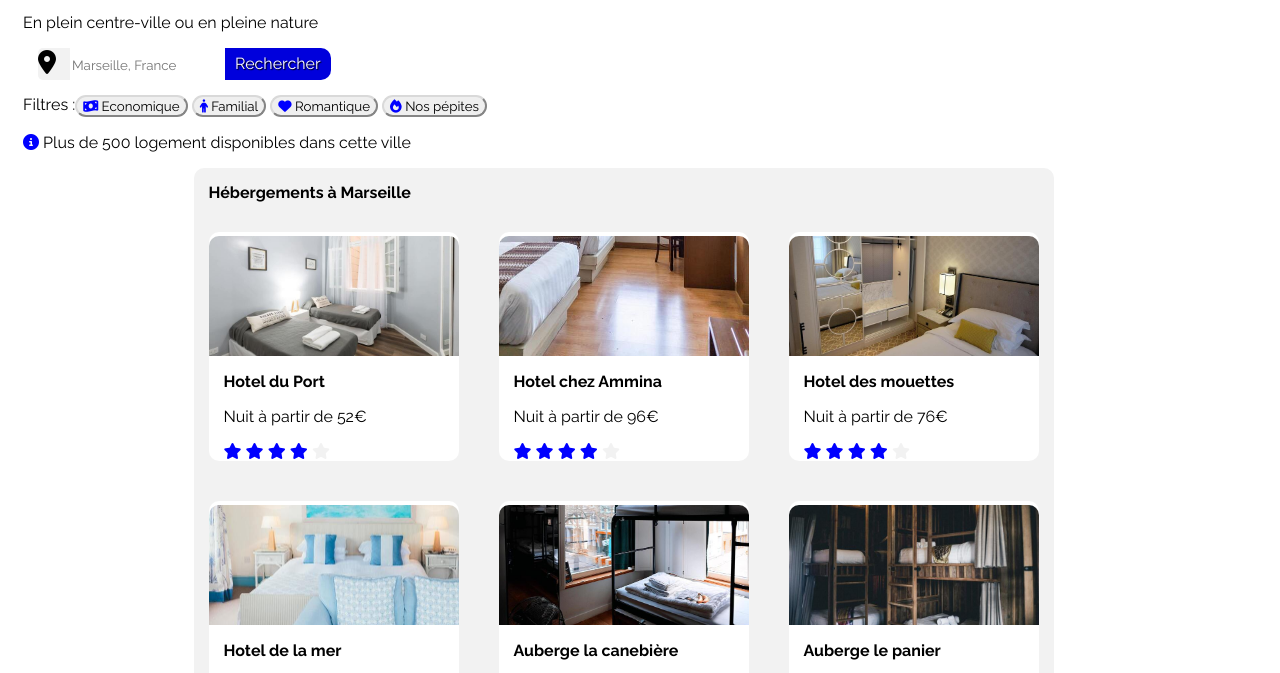
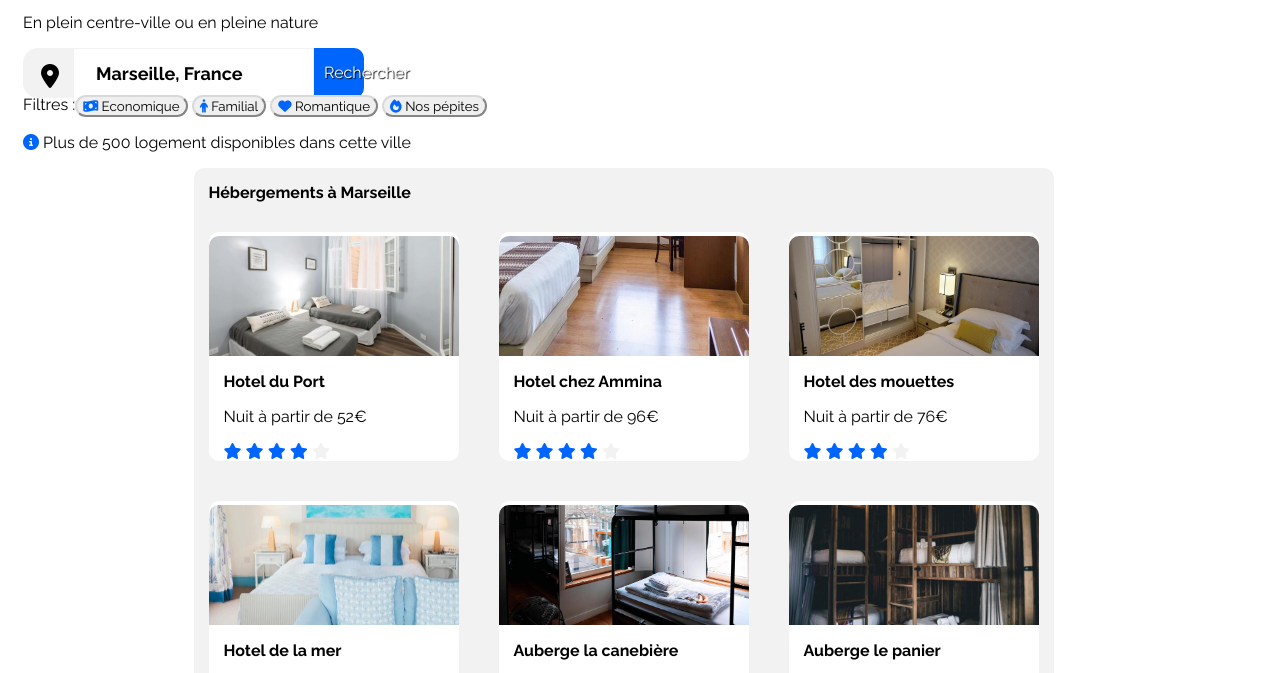
Before and after one commit to SebastienSANGLIER/Projet2OC_Git, a plain HTML site: page index.html in a window 1280 px wide. Shown: the part 125-798 px from the top of the page. Drawn offline with Linux system fonts and the light colour scheme.

Commit message:
fix
Fix : Fixed some minors bugs on html/css and modified css foor search form

```diff
--- a/css/style.css
+++ b/css/style.css
@@ -9,7 +9,7 @@
   }
 
   .cblue{
-    color: #0000ff;
+    color: #0065fc;
   }
 
   .cwhite{
@@ -102,17 +102,24 @@
     display: flex;
     flex-direction: row;
     align-items: flex-start;
-    margin-left: 15px;
-    height: 2rem;
+    /*margin-left: 15px;
+    height: 2rem;*/
+    margin: auto;
   }
 
 
   .logo-search {
-    border-radius: 5px 0px 0px 5px;
+    display: flex;
+    border-radius: 15px 0px 0px 15px;
     background-color: #f2f2f2;
-    height: 2rem;
-    width: 2rem;
+    height: 50px;
+    width: 50px;
+    justify-content: center;
     align-items: center;
+  }
+  .logo-search > i{
+    width: 14px;
+    height: 18px;
   }
 
   .search-line {
@@ -123,9 +130,17 @@
   }
 
   .search-input{
-    height: 2rem;
+    height: 50px;
+    width: 235px;
     line-height: 2rem;
-    border: none;
+    border: 1px solid #f2f2f2;
+  }
+
+  .search-input::placeholder{
+  color: black;
+  padding-left: 20px;
+  font-size: 18px;
+  font-weight: 700;
   }
 
   #search-icon {
@@ -136,14 +151,14 @@
       margin-right: 0px;
   }*/
 
-  .search-submit {
+  /*.search-submit {
     height: 2rem;
     margin-right: 0px;
     display: inline;
     line-height: 2rem;
     height: 2rem;
     vertical-align: middle;
-  }
+  }*/
 
   .mobile-submit{
     display: none;
@@ -153,7 +168,8 @@
     display: inline;
     border: 0;
     /*line-height: 2rem;*/
-    height: 2rem;
+    height: 50px;
+    width: 50px;
     padding: 0 10px;
     margin-left: 0px;
     font-size: 1rem;
@@ -161,7 +177,7 @@
     color: #fff;
     text-shadow: 1px 1px 1px #000;
     border-radius: 0px 10px 10px 0px;
-    background-color: rgba(0, 0, 220, 1);
+    background-color: #0065fc;
   }
 
 
@@ -374,7 +390,7 @@
     flex-wrap: wrap;
     width: 100%;
     margin-top: 10px;
-    padding: 10px;
+    /*padding: 10px;*/
     background-color: #fff;
     border-radius: 15px;
   }
@@ -388,7 +404,7 @@
     flex-direction: column;
     align-content: center;
     margin: 6px;
-    padding: 5px;
+    /*padding: 5px;*/
     box-shadow: 0px 3px 15px 0px #0000001A;
     }
 
@@ -401,12 +417,12 @@
     /*object-fit: cover;
     /*object-position:bottom;*/
     overflow: hidden;
-    position: relative;
+    /*position: relative;*/
     width: 285px;
     max-height: 380px;
     align-items: center;
-    object-position: center;
-    justify-content: center;
+    /*object-position: center;
+    justify-content: center;*/
     border-radius: 15px 15px 0 0;
     /*max-height: 200px;
     min-height: 200px;*/
@@ -415,11 +431,11 @@
   .activite img {
     display: flex;
     border-radius: 15px 15px 0 0;
-    margin: 3px;
+    /*margin: 3px;*/
     display: block;
     width: 285px;
     height: 380px;
-    object-position: center;
+    /*object-position: center;*/
     align-items: center;
     object-fit: cover;
     overflow: hidden;
@@ -489,10 +505,15 @@
 @media (max-width: 767.98px) {
   #search-icon {
   display: inline;
+  border-radius: 15px;
 }
 
 #search-text{
   display: none;
+}
+
+.search-submit{
+  border-radius: 15px;
 }
 
 .logo{
--- a/index.html
+++ b/index.html
@@ -239,15 +239,15 @@
           <h2>Activités à Marseille</h2>
           <div class="activites">
           <article class="activite">
-            <div class="img-activite">
+
               <img src="./images/activites/reno-laithienne.jpg" alt="Port de Marseille">
-            </div>
+
             <h3>Le vieux Port</h3>
           </article>
           <article class="activite">
-            <div class="img-activite">
+
               <img src="./images/activites/paul-hermann.jpg" alt="Pomegues">
-            </div>
+
             <h3>Fort de Pomegues</h3>
           </article>
           <article class="activite">
```
